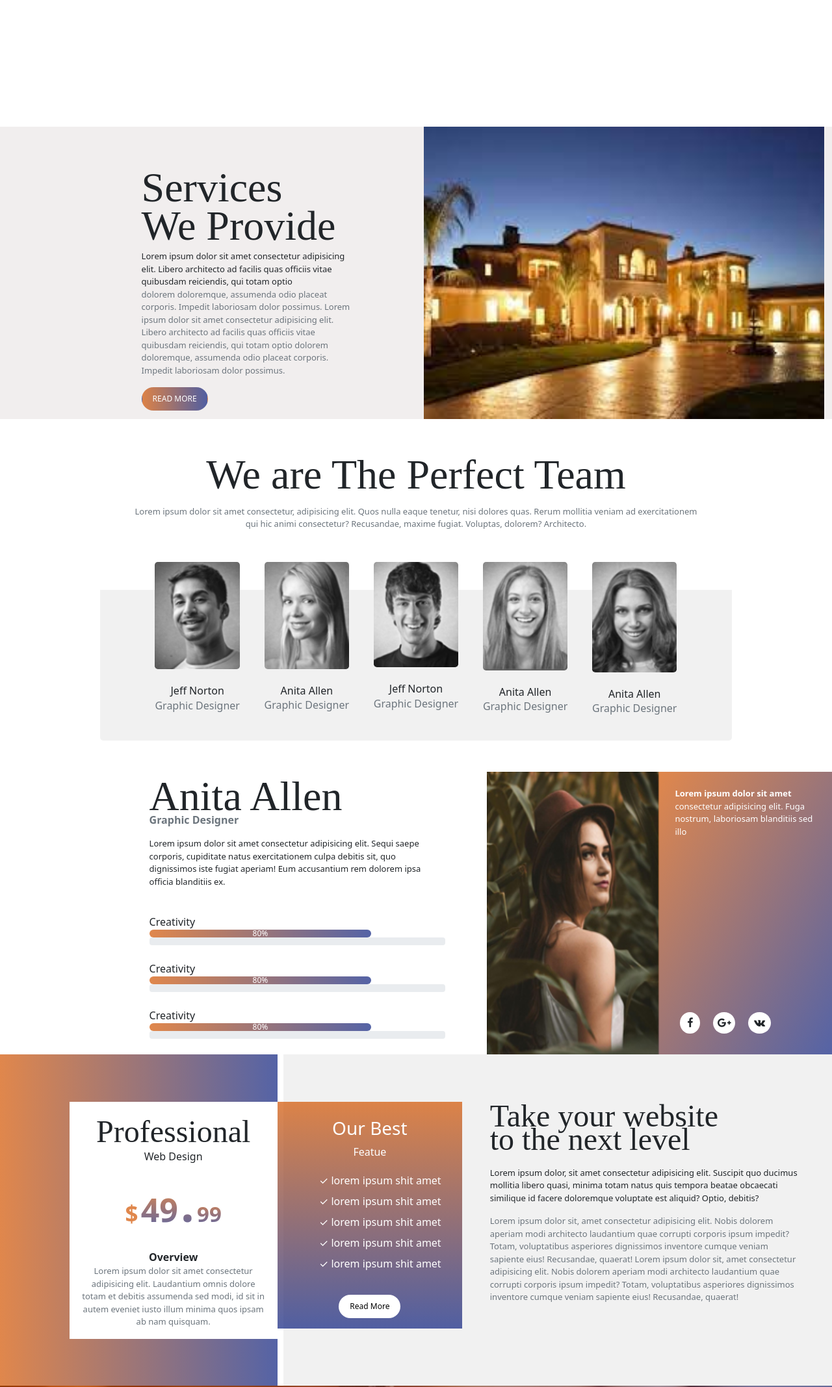
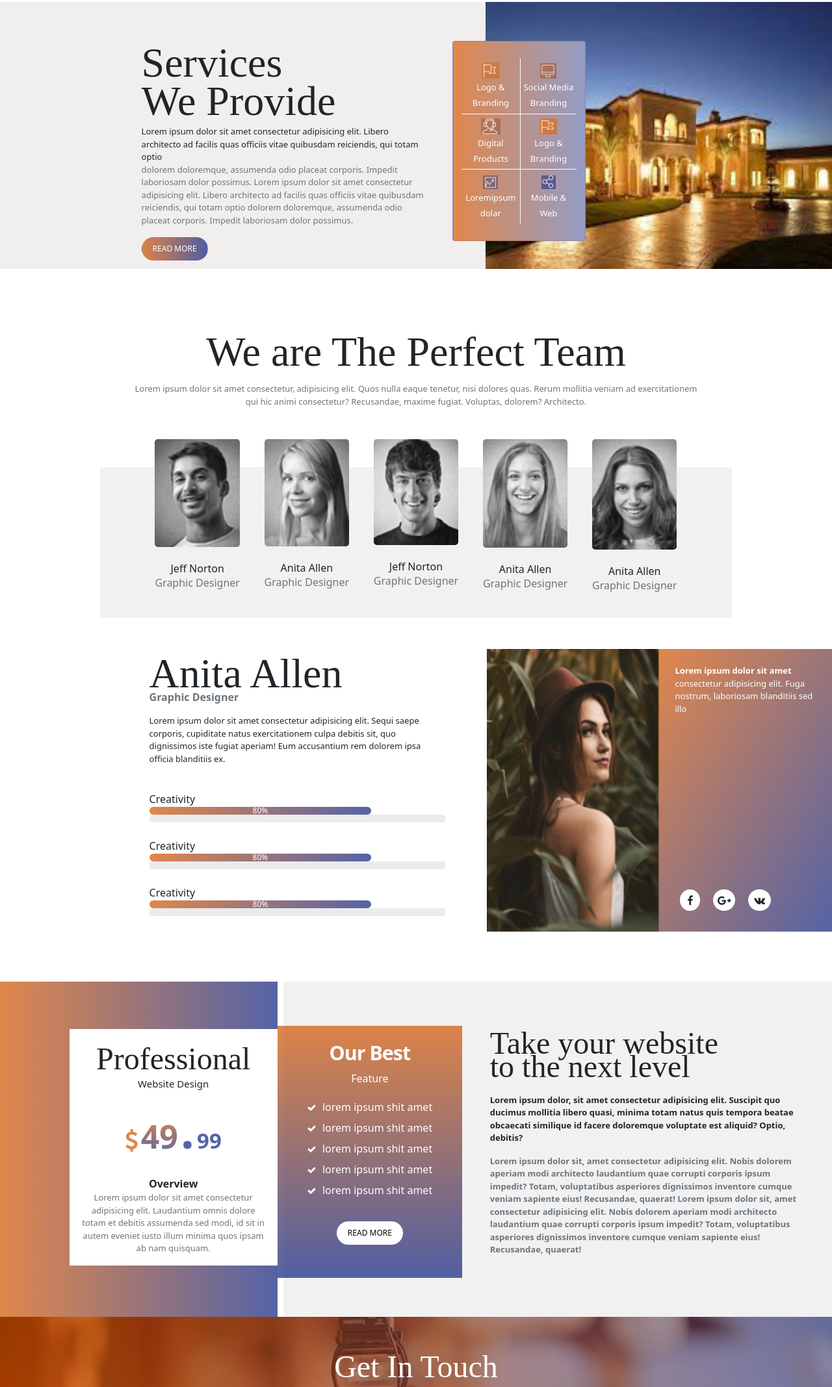
Before and after one commit to prangyasmitakar/Bootstrap5-Project, a plain HTML site: page Index.html in a window 1280 px wide. Shown: the part 2110-4245 px from the top of the page at 65% size. Drawn offline with nearby package versions, Linux system fonts and the light colour scheme.

Commit message:
commited

```diff
--- a/Index.html
+++ b/Index.html
@@ -159,8 +159,8 @@
                     <button class="btn px-3 py-2">READ MORE</button>
                 </div>
             </div>
-            <div class="row service m-0">
-                <div class="col-sm-12 col-md-6 col-lg-6 col-xl-6 col-xxl-6 sub-col1">
+            <div class="row service mx-0">
+                <div class="col-sm-7 col-md-7 col-lg-7 col-xl-7 col-xxl-7 sub-col1">
                     <h1>Services <br><span class="text-nowrap">We Provide</span></h1>
                     <p>Lorem ipsum dolor sit amet consectetur adipisicing elit. Libero architecto ad facilis quas
                         officiis vitae quibusdam reiciendis, qui totam optio <br><span class="text-muted">dolorem
@@ -172,11 +172,44 @@
                             corporis. Impedit laboriosam dolor possimus.</span></p>
                     <button class="btn px-3 py-2">READ MORE</button>
                 </div>
-                <div class="col-sm-12 col-md-6 col-lg-6 col-xl-6 col-xxl-6">
+                <div class="col-sm-5 col-md-5 col-lg-5 col-xl-5 col-xxl-5 px-0">
                     <img src="./Images/service.jpg" class="w-100 h-100" alt="" srcset="">
                 </div>
             </div>
-            <div class="perfect-team text-center mt-5 mb-5">
+            <div class="card d-block col-md-12 text-center table-card">
+                <table>
+                    <tr>
+                        <td class="td1">
+                            <img src="/Images/flag.png" alt=""><br>
+                            <span> Logo & Branding</span>
+                        </td>
+                        <td>
+                            <img src="/Images/desktop.png" alt=""><br>
+                            <span>Social Media Branding</span>
+                        </td>
+                    </tr>
+                    <tr>
+                        <td class="td1">
+                            <img src="/Images/person.png" alt=""><br>
+                            <span>Digital Products</span>
+                        </td>
+                        <td> <img src="/Images/flag.png" alt=""><br>
+                            <span>Logo & Branding</span>
+                        </td>
+                    </tr>
+                    <tr>
+                        <td class="td1 td2">
+                            <img src="/Images/arrow.png" alt=""><br>
+                            <span>Loremipsum dolar</span>
+                        </td>
+                        <td class="td2">
+                            <img src="/Images/share.png" alt=""><br>
+                            <span>Mobile & Web</span>
+                        </td>
+                    </tr>
+                </table>
+            </div>
+            <div class="perfect-team text-center mb-5">
                 <h1>We are The Perfect Team</h1>
                 <p class="text-muted">Lorem ipsum dolor sit amet consectetur, adipisicing elit. Quos nulla eaque
                     tenetur, nisi dolores
@@ -249,7 +282,7 @@
                     <img src="./Images/Girl.png" class="w-100 h-100" alt="">
                 </div>
                 <div
-                    class="col-sm-3 col-md-3 col-lg-3 col-xl-3 col-xxl-3  sub-col3 p-4 d-flex  d-flex align-items-start flex-column">
+                    class="col-sm-3 col-md-3 col-lg-3 col-xl-3 col-xxl-3  sub-col3 p-4 d-flex  align-items-start flex-column">
                     <p class="paragraph"> <b>Lorem ipsum dolor sit amet </b>consectetur adipisicing elit. Fuga nostrum,
                         laboriosam blanditiis sed
                         illo </p>
@@ -260,12 +293,12 @@
                     </div>
                 </div>
             </div>
-            <div class="row m-0 professional">
+            <div class="row mx-0 professional">
                 <div class="col-sm-4 col-md-4 col-lg-4 col-xl-4 col-xxl 4 px-0 sub-col1">
                     <div class="text-center bg-white sub-col11">
                         <h3 class="heading mb-0 pt-3">Professional</h3>
-                        <h6>Web Design</h6>
-                        <p><span class="dollar">$</span>
+                        <h6 class="heading1">Website Design</h6>
+                        <p><span class="dollar"><i class="fa fa-usd" aria-hidden="true"></i></span>
                             <span class="number">49</span>
                             <span class="dot">.</span>
                             <span class="number1">99</span>
@@ -281,16 +314,21 @@
                     <div class="row">
                         <div class="col-sm-4 col-md-4 col-lg-4 col-xl-4 col-xxl-4 sub-col22 text-white pt-4">
 
-                            <h3>Our Best</h3>
-                            <p>Featue</p>
+                            <h3 class="heading3">Our Best</h3>
+                            <p>Feature</p>
                             <ul>
-                                <li> lorem ipsum shit amet</li>
-                                <li> lorem ipsum shit amet</li>
-                                <li> lorem ipsum shit amet</li>
-                                <li> lorem ipsum shit amet</li>
-                                <li> lorem ipsum shit amet</li>
+                                <i class="fa fa-check" aria-hidden="true"></i>
+                                <li> lorem ipsum shit amet</li><br>
+                                <i class="fa fa-check" aria-hidden="true"></i>
+                                <li> lorem ipsum shit amet</li><br>
+                                <i class="fa fa-check" aria-hidden="true"></i>
+                                <li> lorem ipsum shit amet</li><br>
+                                <i class="fa fa-check" aria-hidden="true"></i>
+                                <li> lorem ipsum shit amet</li><br>
+                                <i class="fa fa-check" aria-hidden="true"></i>
+                                <li> lorem ipsum shit amet</li><br>
                             </ul>
-                            <button class="btn btn1 px-3 py-2 mt-3 mb-3">Read More</button>
+                            <button class="btn btn1 px-3 py-2 mt-3 mb-3">READ MORE</button>
                         </div>
                         <div class="col-sm-8 col-md-8 col-lg-8 col-xl-8 col-xxl-8 sub-col222">
                             <h2 class="heading2">Take your website<br> to the next level</h2>
@@ -352,8 +390,6 @@
         </div>
         <!-- <p  class="p12 text-center">Design By PSDFreebies.com</p> -->
     </footer>
-
-
     <script src="https://cdn.jsdelivr.net/npm/@popperjs/core@2.9.2/dist/umd/popper.min.js"
         integrity="sha384-IQsoLXl5PILFhosVNubq5LC7Qb9DXgDA9i+tQ8Zj3iwWAwPtgFTxbJ8NT4GN1R8p"
         crossorigin="anonymous"></script>
--- a/style.css
+++ b/style.css
@@ -126,6 +126,7 @@
 }
 .service {
   background: #f1eeee;
+  margin-top: -15%;
 }
 .service .sub-col1 {
   padding: 5% 7% 1% 17%;
@@ -150,11 +151,34 @@
   border-radius: 19px;
   font-size: 12px;
 }
+.table-card{
+  padding: 2% 1%;
+  width: 16%;
+  color: white;
+  background-image: linear-gradient( to right, rgba(211, 84, 0, 0.7), rgba(12, 33, 128, 0.445) );
+  position: relative;
+    bottom: 351px;
+    left: 696px;
+}
+.table-card td{
+  border-bottom: 1px solid white;
+  padding: 3% 2%;
+}
+.table-card .td1{
+  border-right: 1px solid white;
+}
+.table-card .td2{
+  border-bottom: 0px solid white;
+}
+.table-card span{
+  font-size: 13px;
+}
 .perfect-team {
   margin: 0% 12%;
   padding: 0% 4% 3% 4%;
   background: linear-gradient(to bottom, #ffffff 48%, #f1f1f1 35%);
   border-radius: 5px;
+  margin-top: -17%;
 }
 .perfect-team h1 {
   font-family: Brush Script MT;
@@ -218,6 +242,9 @@
   border-radius: 50%;
   background: white;
 }
+.professional{
+  margin-top: 6%;
+}
 .professional .sub-col1 {
   background: linear-gradient(
     to right,
@@ -233,6 +260,9 @@
   font-size: 3rem;
   line-height: 59px;
 }
+.professional .heading1{
+  font-size: 15px;
+}
 .professional .dollar {
   font-size: 35px;
   color: rgba(211, 84, 0, 0.7);
@@ -247,26 +277,20 @@
   );
   -webkit-background-clip: text;
   -webkit-text-fill-color: transparent;
+  /* font-family: auto; */
+
 }
 .professional .dot {
   font-size: 73px;
   font-weight: bolder;
-  background: -webkit-linear-gradient(
-    rgba(211, 84, 0, 0.7),
-    rgba(12, 33, 128, 0.7)
-  );
-  -webkit-background-clip: text;
-  -webkit-text-fill-color: transparent;
+ color:rgba(12, 33, 128, 0.7);
 }
 .professional .number1 {
   font-size: 33px;
   font-weight: bolder;
-  background: -webkit-linear-gradient(
-    rgba(211, 84, 0, 0.7),
-    rgba(12, 33, 128, 0.7)
-  );
-  -webkit-background-clip: text;
-  -webkit-text-fill-color: transparent;
+  color:rgba(12, 33, 128, 0.7);
+  /* font-family: auto; */
+
 }
 .professional .paragraph1 {
   font-weight: 700;
@@ -275,21 +299,34 @@
   font-size: 13px;
   padding: 0 1rem 1rem 1rem;
 }
+.professional .heading3{
+  letter-spacing: -1px;
+  font-weight: 800;
+  font-size: 1.9rem;
+}
 .professional .sub-col2 {
   background: linear-gradient(to right, #ffffff 1%, #f1f1f1 0%);
 }
-.professional ul li:before {
+/* .professional ul li:before {
   content: "✓";
+} */
+.professional ul{
+padding-left: 0%;
 }
 .professional ul li {
   list-style: none;
   line-height: 32px;
+  display: inline-block;
+}
+.professional .fa-check{
+  padding-right: 2%;
+  font-size: 14px;
 }
 .professional .sub-col22 {
   background: linear-gradient(rgba(211, 84, 0, 0.7), rgba(12, 33, 128, 0.7));
 }
 .professional .sub-col22 {
-  margin: 8.5% 0% 7% 0%;
+  margin: 8% 0% 7% 0%;
   text-align: center;
 }
 .professional .btn1 {
@@ -309,6 +346,7 @@
 }
 .professional .p1 {
   font-size: 13px;
+  font-weight: 600;
 }
 .get-in-touch {
   background-image: linear-gradient(
@@ -365,16 +403,32 @@
   .professional ul li {
     line-height: 28px;
   }
+  .table-card{
+    bottom: 403px;
+    left: 998px;
+  }
+  .service{
+        margin-top: -4%;
+  }
+  .perfect-team{
+    margin-top: -12%;
+  }
 }
 @media (max-width: 1400px) {
 }
 @media (max-width: 1100px) {
   .amaze .amazing-feature {
-    bottom: 370px;
+    bottom: 382px;
     left: 173px;
   }
   .professional ul li {
     line-height: 20px;
+  }
+  .table-card{
+    left: 534px;
+  }
+  .perfect-team{
+    margin-top: -23%;
   }
 }
 @media (max-width: 992px) {
@@ -388,19 +442,38 @@
   }
   .perfect-team {
     background: linear-gradient(to bottom, #ffffff 63%, #f1f1f1 35%);
-  }
+    }
+  .table-card {
+    width: 23%;
+    bottom: 351px;
+    left: 397px;
+}
+.perfect-team{
+  margin-top: -27%;
+}
 }
 @media (max-width: 576px) {
   .amaze .amazing-feature {
     position: unset;
   }
   .service {
-    margin-top: 33% !important;
+    margin-top: 39% !important;
   }
   .perfect-team {
     background: linear-gradient(to bottom, #ffffff 24%, #f1f1f1 24%);
+      margin-top: 5%;
   }
-  .graphic {
+    .graphic {
     padding-left: 0%;
   }
+  .get-in-touch .sub-col1 {
+    padding: 6% 1% 6% 1%;
 }
+.table-card{
+  position: unset;
+  width: 100%;
+}
+.table-card table{
+  width: 100%;
+}
+}
```
Also changed, not shown: Images/arrow.png (added), Images/desktop.png (added), Images/flag.png (added), Images/person.png (added), Images/share.png (added).
